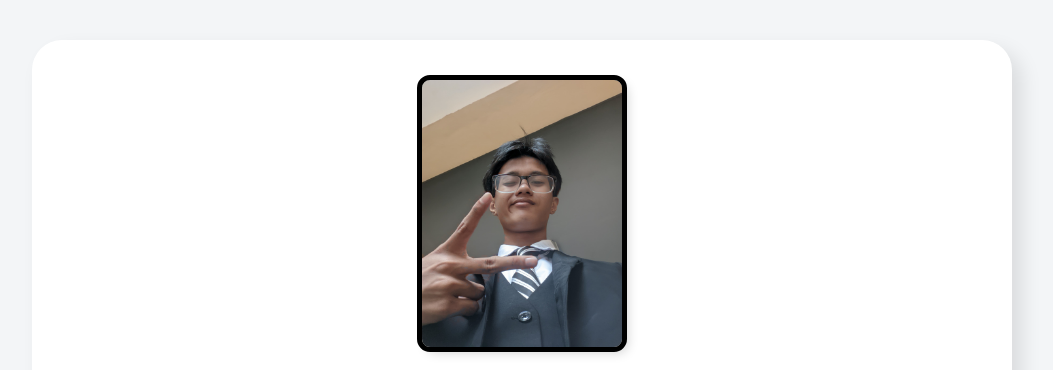
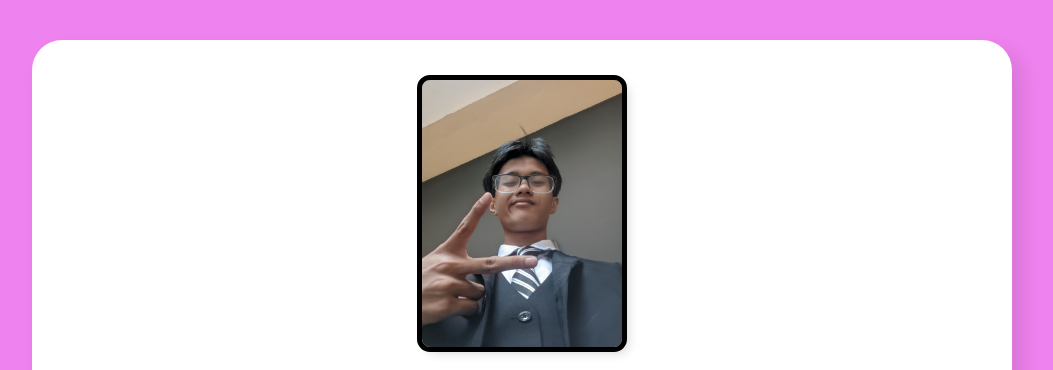
Before and after one commit to rayinyourheart/BSIT-22017-Angelo, a plain HTML site: page index.html in a window 1280 px wide. Shown: the top 370 px of the page, without its empty margins (118-1171 px from the left). Drawn offline with Linux system fonts and the light colour scheme.

Commit message:
Change background color to violet

```diff
--- a/index.html
+++ b/index.html
@@ -12,7 +12,7 @@
             margin: 0;
             padding: 0;
             font-style: Garamond;
-            background: #f3f5f7;
+            background: #EE82EE;
             color: #222;
         }
 
```
